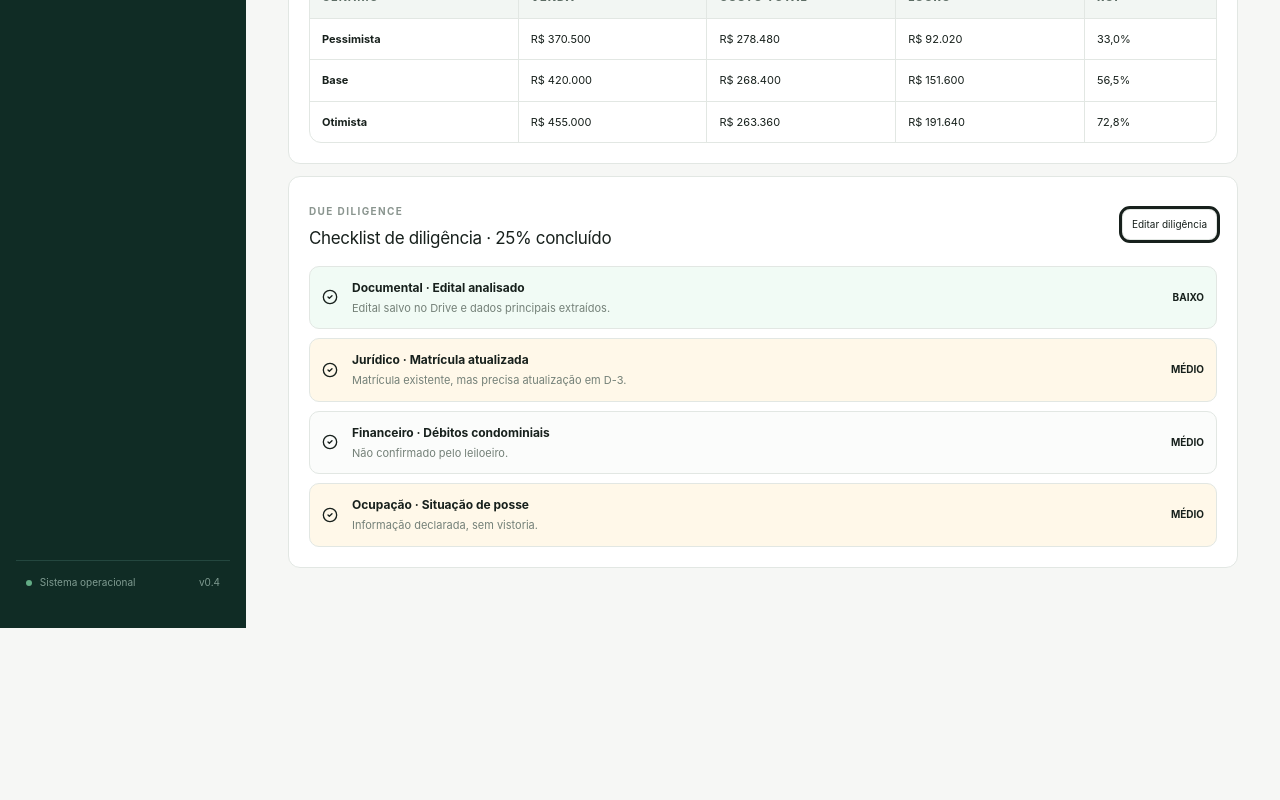
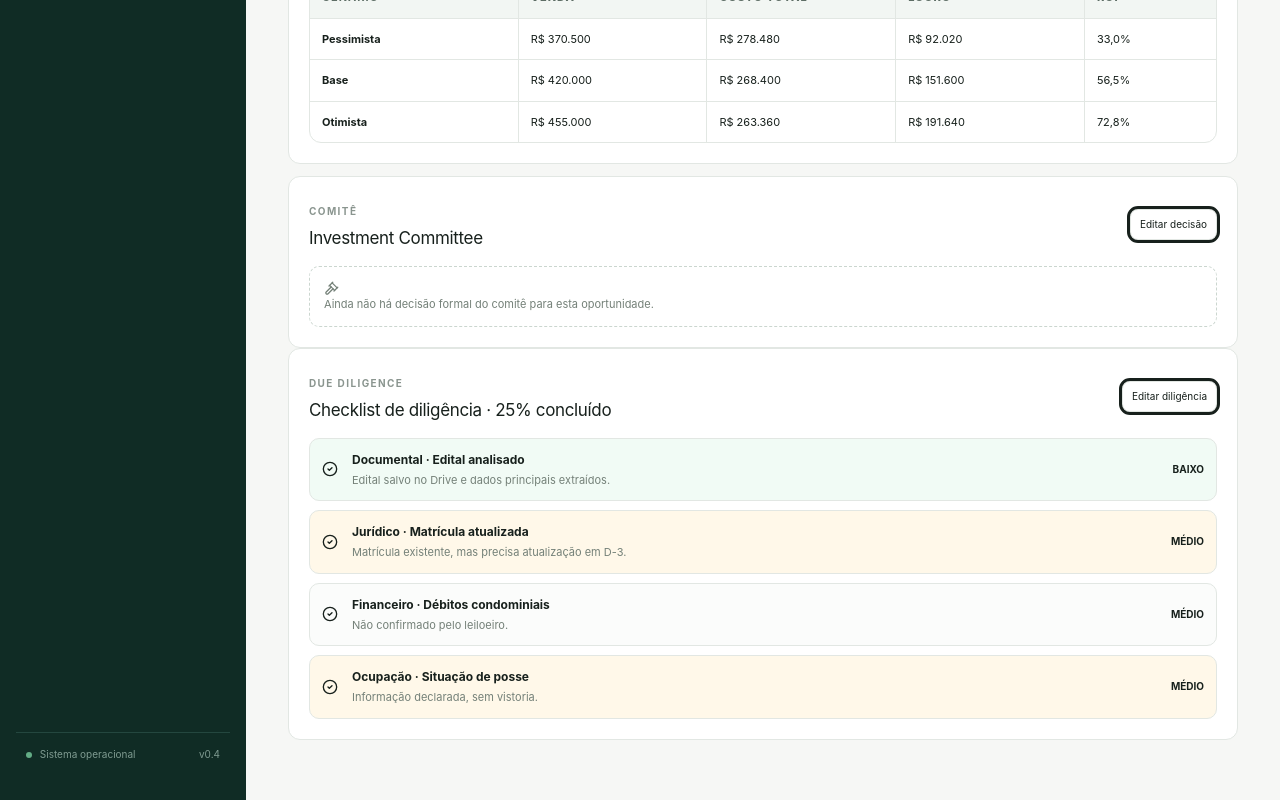
Before and after one commit to agendanutrijulianamoreira-droid/Leiloes, a Next.js app: page /opportunities/LEILAO-2026-0017 in a window 1280 px wide. Shown: the part 867-1667 px from the top of the page. Before the commit the page ends 1495 px from the top, so only its background shows below. Built offline with nearby package versions, Linux system fonts and the light colour scheme.

Commit message:
feat: show committee memo on deal detail

```diff
--- a/app/opportunities/[dealId]/page.tsx
+++ b/app/opportunities/[dealId]/page.tsx
@@ -2,23 +2,27 @@
 
 import { useEffect, useState } from 'react'
 import Link from 'next/link'
-import { AlertTriangle, CalendarDays, CheckCircle2, FileText, ShieldAlert } from 'lucide-react'
+import { AlertTriangle, CalendarDays, CheckCircle2, FileText, Gavel, ShieldAlert } from 'lucide-react'
 import { OSShell } from '@/components/os-shell'
 import { ValuationSummary } from '@/components/valuation-summary'
 import type { AuctionOpportunity } from '@/lib/domain'
 import type { EditableDiligenceItem } from '@/lib/local-diligence'
+import type { CommitteeMemo } from '@/lib/local-committee'
 import { money, statusLabel } from '@/lib/format'
 import { getLocalOpportunity } from '@/lib/local-opportunities'
 import { loadLocalDiligence, summarizeDiligence } from '@/lib/local-diligence'
+import { loadCommitteeMemo } from '@/lib/local-committee'
 
 export default function OpportunityDetailPage({ params }: { params: { dealId: string } }) {
   const [opportunity, setOpportunity] = useState<AuctionOpportunity | null>(null)
   const [diligence, setDiligence] = useState<EditableDiligenceItem[]>([])
+  const [memo, setMemo] = useState<CommitteeMemo | null>(null)
   const [loaded, setLoaded] = useState(false)
 
   useEffect(() => {
     setOpportunity(getLocalOpportunity(params.dealId))
     setDiligence(loadLocalDiligence(params.dealId))
+    setMemo(loadCommitteeMemo(params.dealId))
     setLoaded(true)
   }, [params.dealId])
 
@@ -85,6 +89,22 @@ export default function OpportunityDetailPage({ params }: { params: { dealId: st
 
       <section className="panel">
         <div className="panelHead withAction">
+          <div><span className="eyebrow">COMITÊ</span><h3>Investment Committee</h3></div>
+          <Link className="outline" href="/committee">Editar decisão</Link>
+        </div>
+        {memo ? (
+          <div className="committeeMemo">
+            <div><span>Decisão</span><strong>{memo.decision}</strong></div>
+            <div><span>Responsável</span><strong>{memo.approvedBy}</strong></div>
+            <div><span>Tese</span><p>{memo.thesis || 'Não informada.'}</p></div>
+            <div><span>Racional</span><p>{memo.rationale || 'Não informado.'}</p></div>
+            {memo.hardBlockers.length > 0 && <div className="blockers committeeBlockers">{memo.hardBlockers.map((blocker) => <div key={blocker}><AlertTriangle size={15} /> {blocker}</div>)}</div>}
+          </div>
+        ) : <div className="emptyState"><Gavel size={15} /> Ainda não há decisão formal do comitê para esta oportunidade.</div>}
+      </section>
+
+      <section className="panel">
+        <div className="panelHead withAction">
           <div><span className="eyebrow">DUE DILIGENCE</span><h3>Checklist de diligência · {diligenceSummary.completionPct}% concluído</h3></div>
           <Link className="outline" href="/diligence">Editar diligência</Link>
         </div>
```
